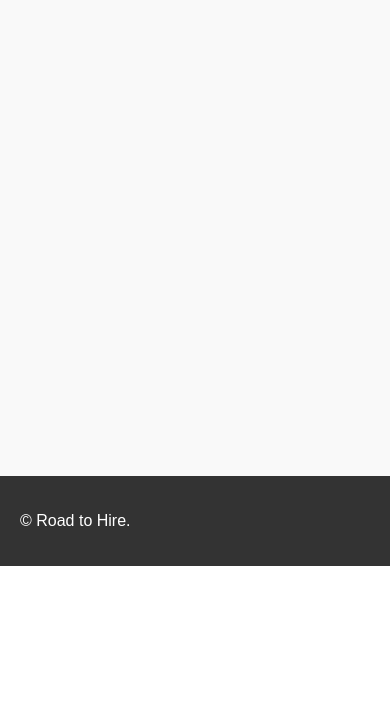
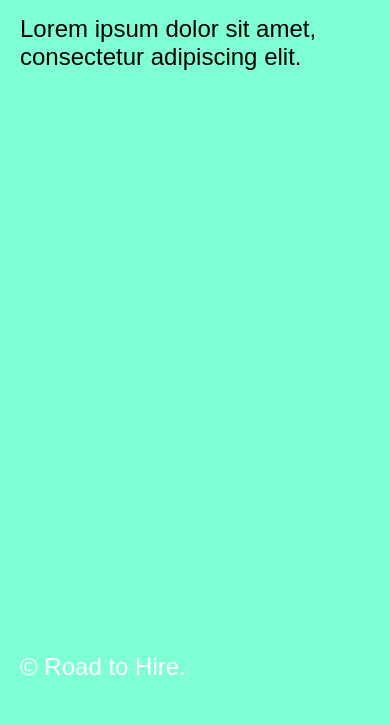
Before and after one commit to vbenavi0/c14-first-repo, a plain HTML site: page responsive-design/index.html in a window 390 px wide. Shown: the part 417-1142 px from the top of the page. Before the commit the page ends 983 px from the top, so only its background shows below. Drawn offline with Linux system fonts and the light colour scheme.

Commit message:
edited responsive design

```diff
--- a/responsive-design/style.css
+++ b/responsive-design/style.css
@@ -43,3 +43,20 @@ body {
     background-color: #333;
     color: #fff;
   }
+  /* Media Q for differnet devices */
+  /* Phone */
+
+  @media screen and (max-width:760px){
+    header, nav, section, footer {
+        padding: 20px;
+        font-size: 24px;
+        background-color: yellow;
+      }
+  }
+  @media screen and (max-width:390px){
+    header, nav, section, footer {
+        padding: 20px;
+        font-size: 24px;
+        background-color: aquamarine;
+      }
+  }
```
